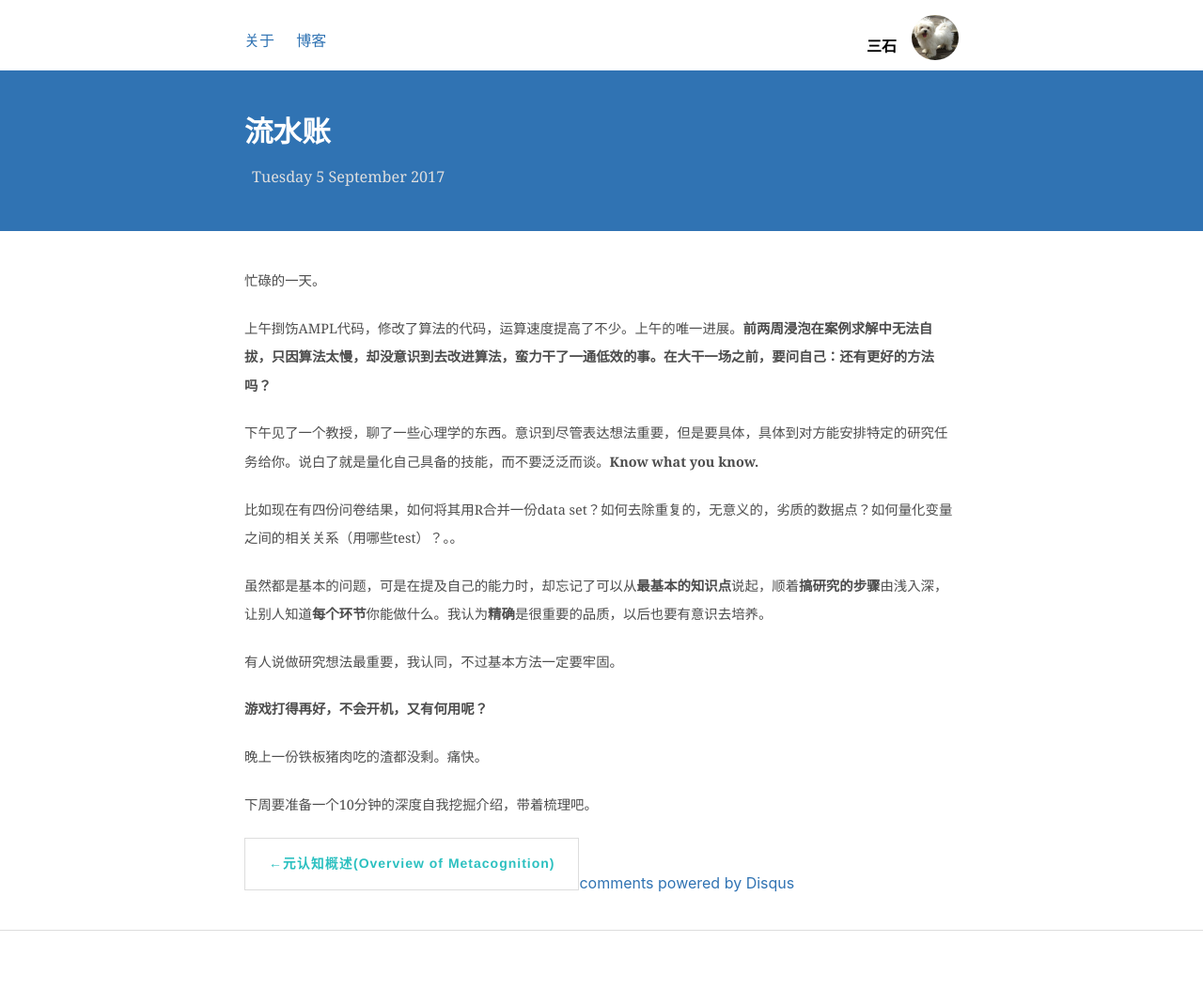
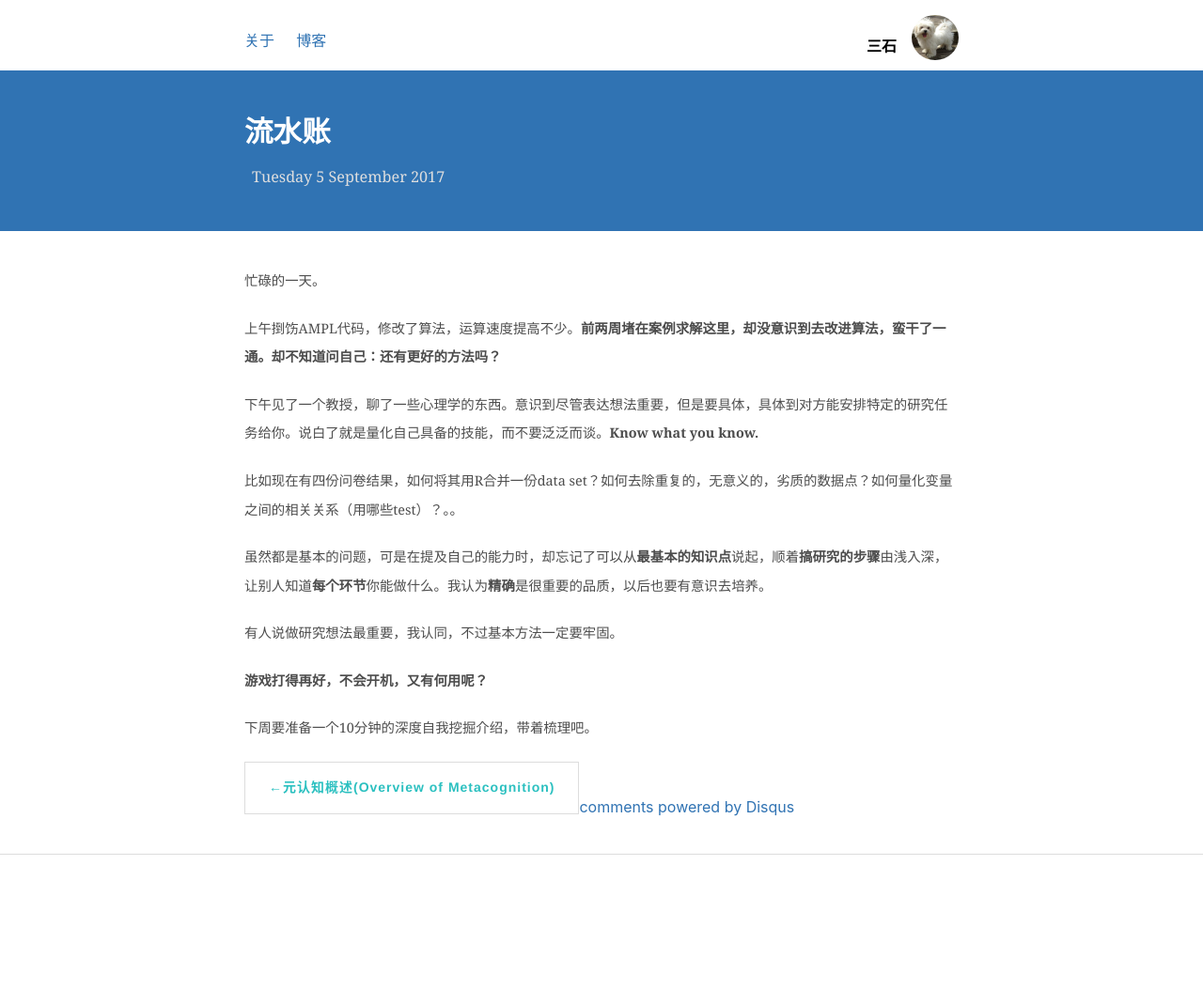
Before and after one commit to shirleysteve/1, a Jekyll site: the page built from _posts/2017-09-05-流水账.md, in a window 1280 px wide. Shown: the whole page at 94% size. Built offline with Jekyll 4.4.1, drawn with Linux system fonts in a browser that asks for light colours; nearby versions of some CDN libraries; comment, search, counter and statistics services are not loaded; after the commit the page ends 988 px from its top, so only the background shows below that.

Commit message:
Update 2017-09-05-流水账.md

```diff
--- a/_posts/2017-09-05-流水账.md
+++ b/_posts/2017-09-05-流水账.md
@@ -6,7 +6,7 @@ title: 流水账
 
 忙碌的一天。
 
-上午捯饬AMPL代码，修改了算法的代码，运算速度提高了不少。上午的唯一进展。**前两周浸泡在案例求解中无法自拔，只因算法太慢，却没意识到去改进算法，蛮力干了一通低效的事。在大干一场之前，要问自己：还有更好的方法吗？**
+上午捯饬AMPL代码，修改了算法，运算速度提高不少。**前两周堵在案例求解这里，却没意识到去改进算法，蛮干了一通。却不知道问自己：还有更好的方法吗？**
 
 下午见了一个教授，聊了一些心理学的东西。意识到尽管表达想法重要，但是要具体，具体到对方能安排特定的研究任务给你。说白了就是量化自己具备的技能，而不要泛泛而谈。**Know what you know.**
 
@@ -18,6 +18,4 @@ title: 流水账
 
 **游戏打得再好，不会开机，又有何用呢？**
 
-晚上一份铁板猪肉吃的渣都没剩。痛快。
-
 下周要准备一个10分钟的深度自我挖掘介绍，带着梳理吧。
```
